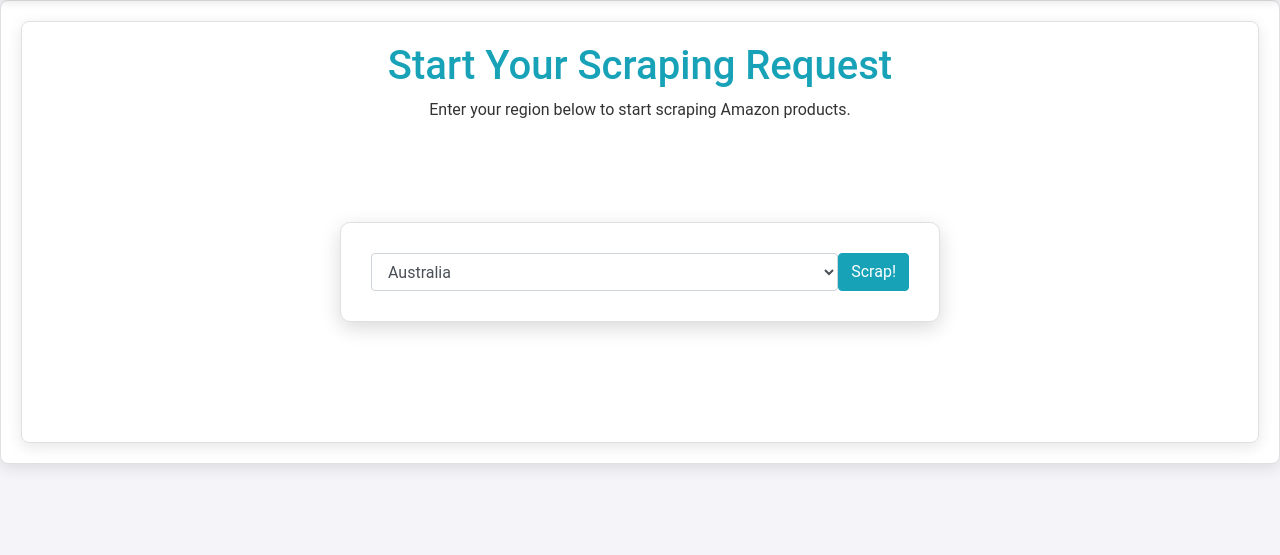
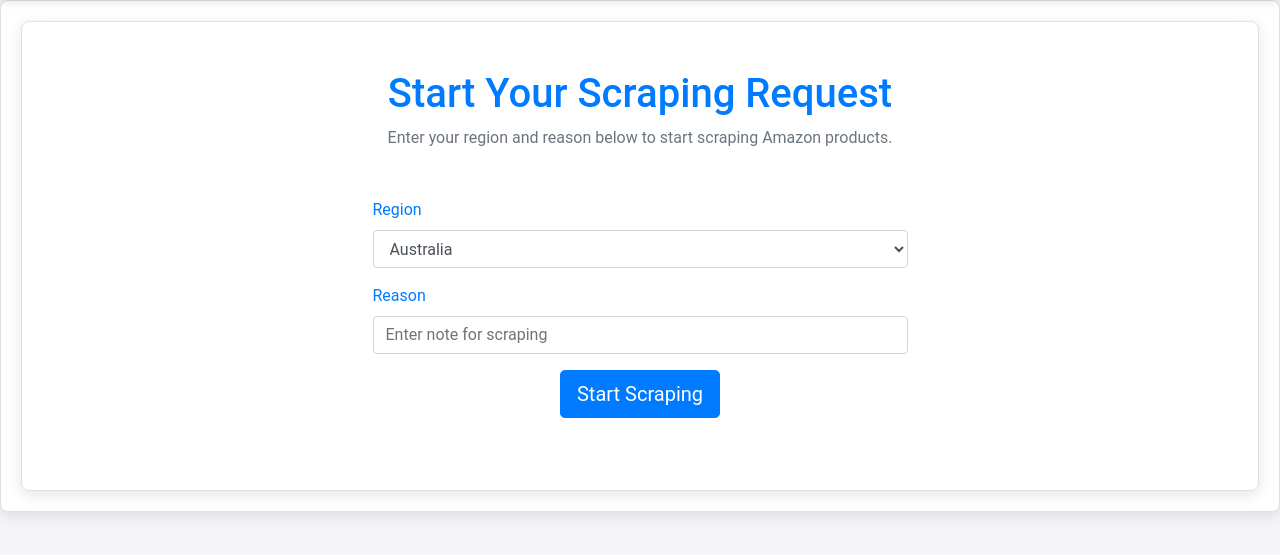
Before and after one commit to Alkyones/MarketInsight, a Django app: page /amazon/ in a window 1280 px wide. Shown: the part 76-631 px from the top of the page. Run offline with Django 4.2, Linux system fonts and the light colour scheme; the visitor is signed in with stand-in values (Sample User, id 1); data comes from the database, SQL or seed files in the repository; parts of the project's set-up code (start-up, migrations or seed data) failed here and were passed over; some libraries are stand-ins or nearby versions.

Commit message:
Add reason field to AmazonCrawlerForm and update ScrapRequest handling
- Introduced a 'reason' field in AmazonCrawlerForm for user input.
- Updated ScrapRequest creation to include the reason.
- Enhanced the scraped data list to display the request reason.
- Improved the HTML templates for better user experience.

```diff
--- a/product_amazon_crawler/forms.py
+++ b/product_amazon_crawler/forms.py
@@ -34,6 +34,10 @@ class AmazonCrawlerForm(forms.Form):
         max_length=100,
         widget=forms.Select(choices=[(e.url, e.country) for e in CountryEnum]),
     )
+    reason = forms.CharField(
+        max_length=255,
+        widget=forms.TextInput(attrs={"placeholder": "Enter note for scraping"}),
+    )
 
     def __init__(self, *args, **kwargs):
         super().__init__(*args, **kwargs)
@@ -41,4 +45,10 @@ class AmazonCrawlerForm(forms.Form):
             'class': 'form-control',
             'placeholder': 'Enter region'
         })
+        self.fields['region'].widget.choices = [(e.url, e.country) for e in CountryEnum]
         self.fields['region'].label = ''
+        self.fields['reason'].widget.attrs.update({
+            'class': 'form-control',
+            'placeholder': 'Enter note for scraping'
+        })
+        self.fields['reason'].label = ''
--- a/product_amazon_crawler/views.py
+++ b/product_amazon_crawler/views.py
@@ -16,8 +16,8 @@ def scrap_index(request):
         form = AmazonCrawlerForm(request.POST)
         if form.is_valid():
             region_url = form.cleaned_data['region']
-            print(region_url)
-            scrap_request = ScrapRequest(country_code=region_url, user=user_instance)
+            reason = form.cleaned_data['reason']
+            scrap_request = ScrapRequest(country_code=region_url, request_reason=reason, user=user_instance)
             scrap_request.save()
             future = ThreadPoolExecutor(max_workers=1).submit(scrapeData, region_url, scrap_request._id, user_instance)
             return redirect('amazon:request-list')
@@ -43,7 +43,6 @@ def scraped_data_list(request):
     all_data = AmazonDataScrapCollection.objects.filter(user=request_user)
     for data in all_data:
         data.id = str(data._id)
-        print(data)
     return render(request, 'amazonScrapList.html', {'data': all_data})
 
 @login_required
--- a/templates/amazonScrap.html
+++ b/templates/amazonScrap.html
@@ -3,17 +3,32 @@
 {% block title %}Amazon Scraper | MarketInsight{% endblock %}
 
 {% block content %}
-  <div class="container">
-    <h1 class="text-center text-info">Start Your Scraping Request</h1>
-    <p class="text-center">Enter your region below to start scraping Amazon products.</p>
-    <form method="post">
-      <div class="d-flex justify-content-center align-items-center form-container">
-        <form class="form-inline text-center" method="post">
-          {% csrf_token %}
-          {{ form.region }}
-          <button type="submit" class="submit-button btn btn-info">Scrap!</button>
-        </form>
+  <div class="container py-5">
+    <div class="text-center mb-4">
+      <h1 class="text-primary fw-bold">Start Your Scraping Request</h1>
+      <p class="text-muted fs-5">Enter your region and reason below to start scraping Amazon products.</p>
+    </div>
+    <div class="row justify-content-center">
+      <div class="col-md-6">
+        <div class="card border-0 shadow-lg">
+          <div class="card-body p-4">
+            <form method="post" class="needs-validation" novalidate>
+              {% csrf_token %}
+              <div class="form-group mb-3">
+                <label for="id_region" class="form-label text-primary">Region</label>
+                {{ form.region }}
+              </div>
+              <div class="form-group mb-3">
+                <label for="id_reason" class="form-label text-primary">Reason</label>
+                {{ form.reason }}
+              </div>
+              <div class="text-center">
+                <button type="submit" class="btn btn-primary btn-lg">Start Scraping</button>
+              </div>
+            </form>
+          </div>
+        </div>
       </div>
-    </form>
+    </div>
   </div>
 {% endblock %}
--- a/templates/amazonScrapList.html
+++ b/templates/amazonScrapList.html
@@ -17,7 +17,7 @@
         {% for el in data %}
             <tr>
                 <th scope="row">{{el.created_at}}</th>
-                <td>Data scraped from Amazon on request.</td>
+                <td scope="row">{{el.request.request_reason}}</td>
                 <td><a class="btn btn-warning" href="{% url 'amazon:detail' el.id %}">Details</a></td>
             </tr>
         {% endfor %}
```
Also changed, not shown: product_amazon_crawler/functions.py (+7 -2 lines), product_amazon_crawler/models.py (+14 -1 lines).
